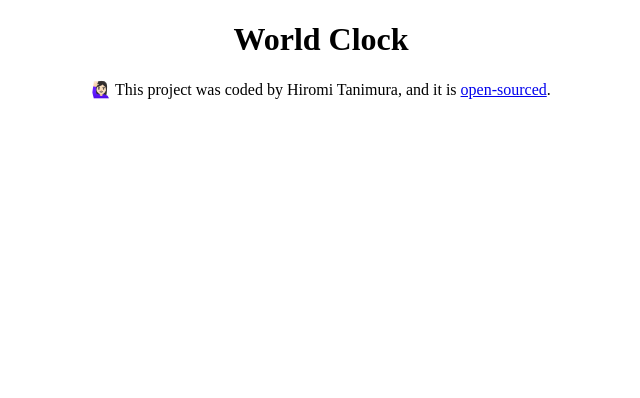
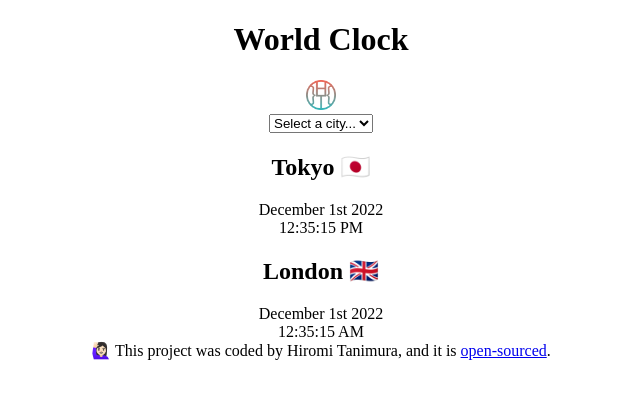
Before and after one commit to hiromirhondalee/world-clock, a plain HTML site: page index.html in a window 1280 px wide. Shown: the whole page, without its empty margins (319-959 px from the left). Drawn offline with Linux system fonts and the light colour scheme.

Commit message:
Added basic HTML structure

```diff
--- a/index.html
+++ b/index.html
@@ -8,10 +8,34 @@
     <title>World Clock</title>
   </head>
   <body>
-    <h1>World Clock</h1>
+    <div class="container">
+      <h1>World Clock</h1>
+      <span class="logo"
+        ><img src="images/LOGO.png" width="30px" alt=""
+      /></span>
+      <div>
+        <select>
+          <option value="">Select a city...</option>
+          <option value="london">London</option>
+          <option value="newyork">New York</option>
+          <option value="sydney">Sydney</option>
+        </select>
+      </div>
+      <div class="city">
+        <h2>Tokyo 🇯🇵</h2>
+        <div class="date">December 1st 2022</div>
+        <div class="time">12:35:15 PM</div>
+      </div>
+      <div class="city">
+        <h2>London 🇬🇧</h2>
+        <div class="date">December 1st 2022</div>
+        <div class="time">12:35:15 AM</div>
+      </div>
     <footer>
       🙋🏻‍♀️ This project was coded by Hiromi Tanimura, and it is
-      <a href="https://github.com/hiromirhondalee/world-clock" target="_blank">open-sourced</a>.
+      <a href="https://github.com/hiromirhondalee/world-clock" target="_blank"
+        >open-sourced</a
+      >.
     </footer>
 
     <script src="src/index.js"></script>
```
Also changed, not shown: images/LOGO.png (added), 1 other file.
